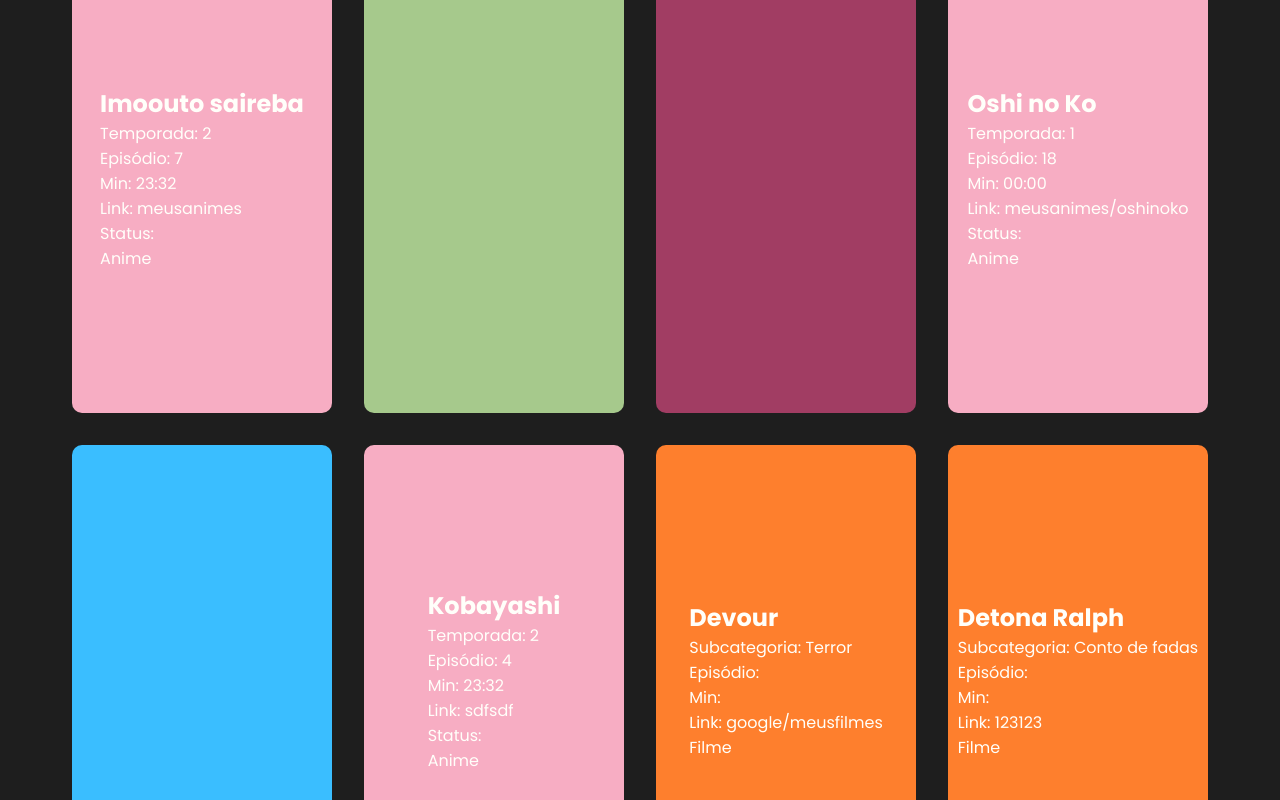
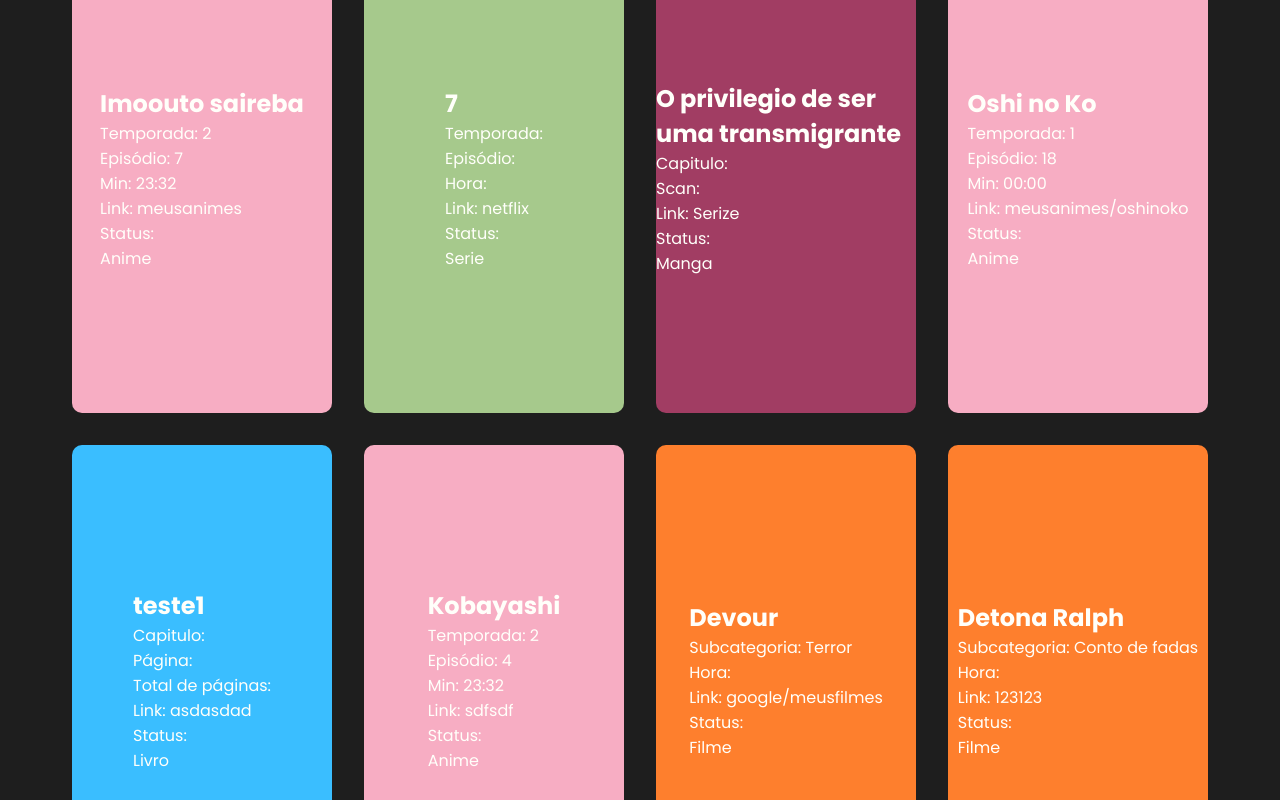
Before and after one commit to LucasKendy1/midtracker, a React (Create React App) app: page / in a window 1280 px wide. Shown: the part 1380-2180 px from the top of the page. Built offline with nearby package versions, Linux system fonts and the light colour scheme; data requests are answered from the project's data file.

Commit message:
ta certin agora

```diff
--- a/db.json
+++ b/db.json
@@ -201,6 +201,19 @@
       "min": "12:32",
       "link": "meusanimes/bocchitherock",
       "id": 33
+    },
+    {
+      "categoria": "Serie",
+      "titulo": "Stranger Things",
+      "temporada": "4",
+      "episodio": "7",
+      "hora": "12:23",
+      "link": "123213123",
+      "status": {
+        "id": "2",
+        "name": "Estou vendo"
+      },
+      "id": 34
     }
   ],
   "categorias": [
--- a/src/components/layout/Cards.js
+++ b/src/components/layout/Cards.js
@@ -23,13 +23,44 @@ function Cards({ id, categoria, subcategoria, temporada, episodio,titulo, hora,
                 <div>
                     <h1>{titulo}</h1>
                     <p>Subcategoria: {subcategoria}</p>
-                    <p>Episódio: {episodio}</p>
-                    <p>Min: {min}</p>
+                    <p>Hora: {hora}</p>
                     <p>Link: {link}</p>
+                    <p>Status: {status}</p>
                     <section>{categoria}</section>
                 </div>
             )}
-
+            {category=='Manga' &&(
+                <div>
+                    <h1>{titulo}</h1>
+                    <p>Capitulo: {capitulo}</p>
+                    <p>Scan: {scan}</p>
+                    <p>Link: {link}</p>
+                    <p>Status: {status}</p>
+                    <section>{categoria}</section>
+                </div>
+            )}
+            {category=='Serie' &&(
+                <div>
+                    <h1>{titulo}</h1>
+                    <p>Temporada: {temporada}</p>
+                    <p>Episódio: {episodio}</p>
+                    <p>Hora: {hora}</p>
+                    <p>Link: {link}</p>
+                    <p>Status: {status}</p>
+                    <section>{categoria}</section>
+                </div>
+            )}
+            {category=='Livro' &&(
+                <div>
+                    <h1>{titulo}</h1>
+                    <p>Capitulo: {capitulo}</p>
+                    <p>Página: {pagina}</p>
+                    <p>Total de páginas: {totpagina}</p>
+                    <p>Link: {link}</p>
+                    <p>Status: {status}</p>
+                    <section>{categoria}</section>
+                </div>
+            )}
         </div>
     )
 }
--- a/src/components/pages/New.js
+++ b/src/components/pages/New.js
@@ -1,6 +1,5 @@
 import style from './New.module.css'
 import Select from '../form/Select'
-import SubmitButton from '../form/SubmitButton'
 import {useEffect, useState} from 'react'
 import {useNavigate} from 'react-router-dom'
 
@@ -14,7 +13,7 @@ function New(){
 
     const [categorias, setCategorias] = useState([])
 
-    const [selectValue, setSelectValue] = useState(0);
+    const [selectValue, setSelectValue] = useState(1);
 
     const navigate = useNavigate()
 
@@ -78,7 +77,6 @@ function New(){
                <LivroForm handleSubmit={createPost}/>
             )}
 
-            {/* <SubmitButton text="Enviar"/> */}
         </section>
     )
 }
```
